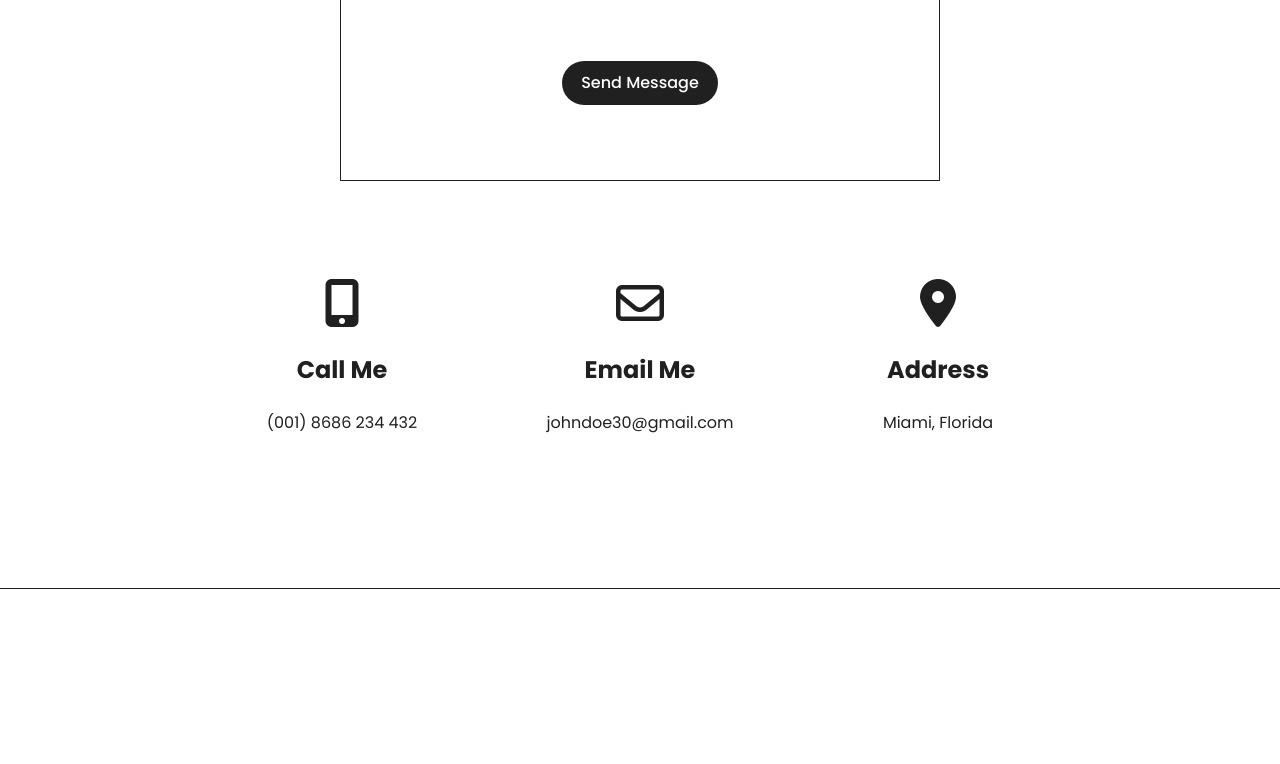
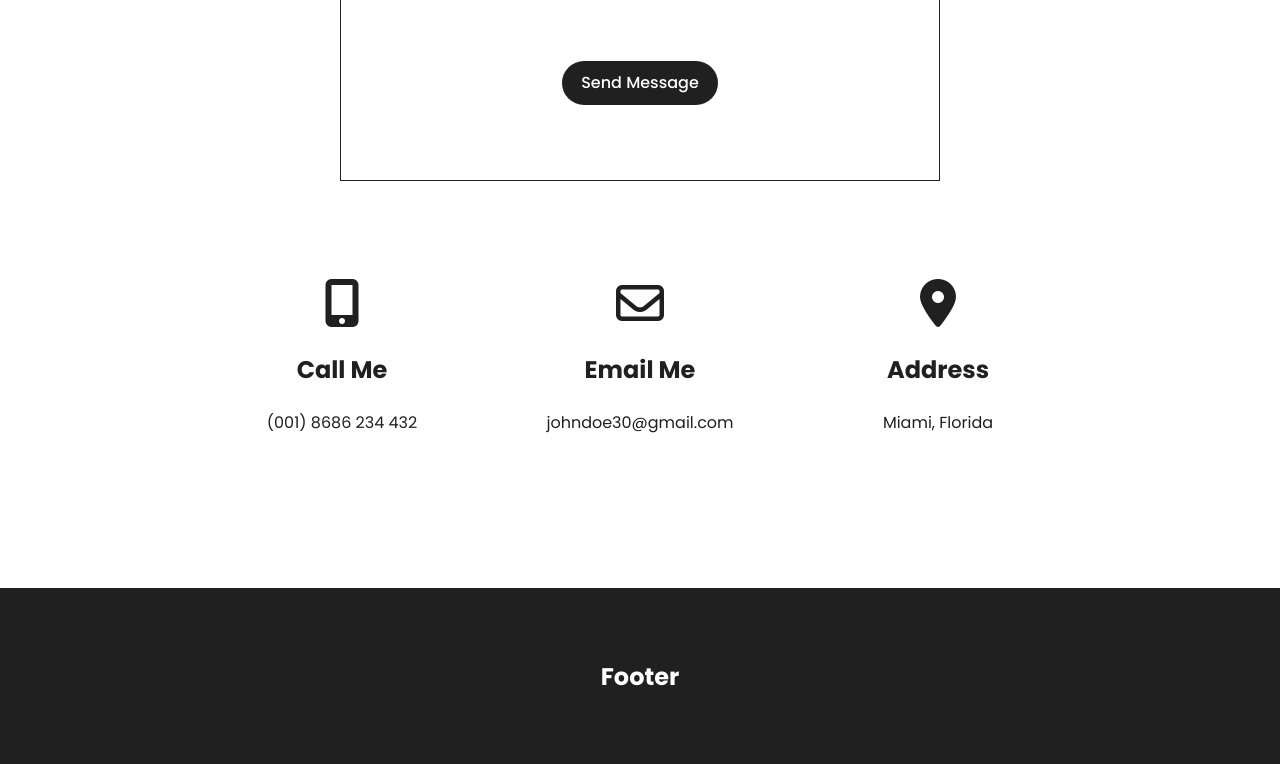
Before and after one commit to eduardoc120/portfolio-website, a plain HTML site: page index.html in a window 1280 px wide. Shown: the part 4030-4794 px from the top of the page. Before the commit the page ends 4619 px from the top, so only its background shows below. Drawn offline with Linux system fonts and the light colour scheme.

Commit message:
Add footer

```diff
--- a/index.html
+++ b/index.html
@@ -317,6 +317,10 @@
         </div>
     </section>
 
+    <footer>
+        <h3>Footer</h3>
+    </footer>
+
     <script src="script.js"></script>
 </body>
 </html>
--- a/style.css
+++ b/style.css
@@ -403,6 +403,19 @@ form {
     margin: 0;
 }
 
+footer {
+    background-color: #202020;
+    color: #fff;
+    padding: 50px 0;
+    display: flex;
+    justify-content: center;
+    align-items: center;
+}
+
+footer h3 {
+    font-size: var(--text-m);
+}
+
 @media only screen and (min-width: 360px) {
     header {
         height: 75px;
```
